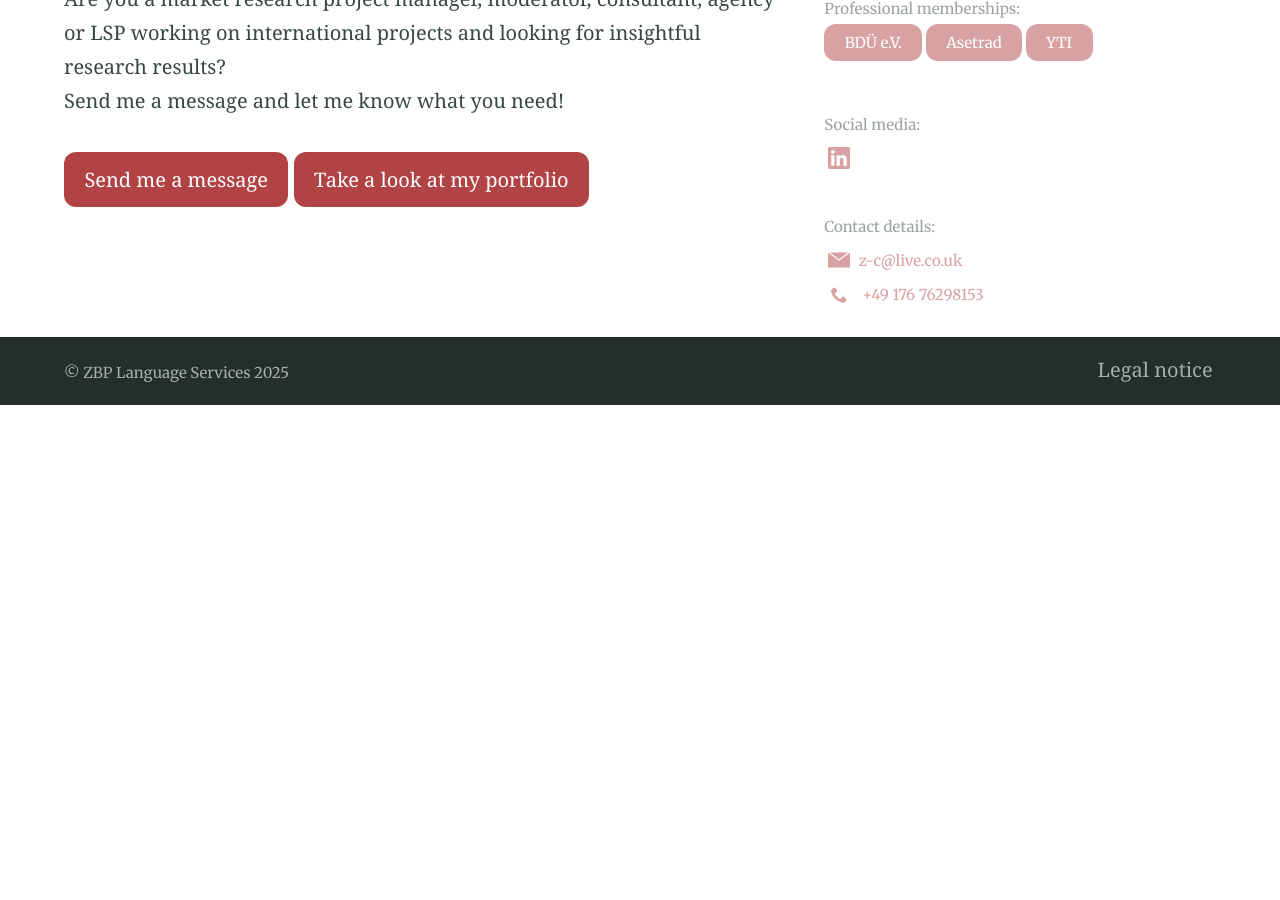
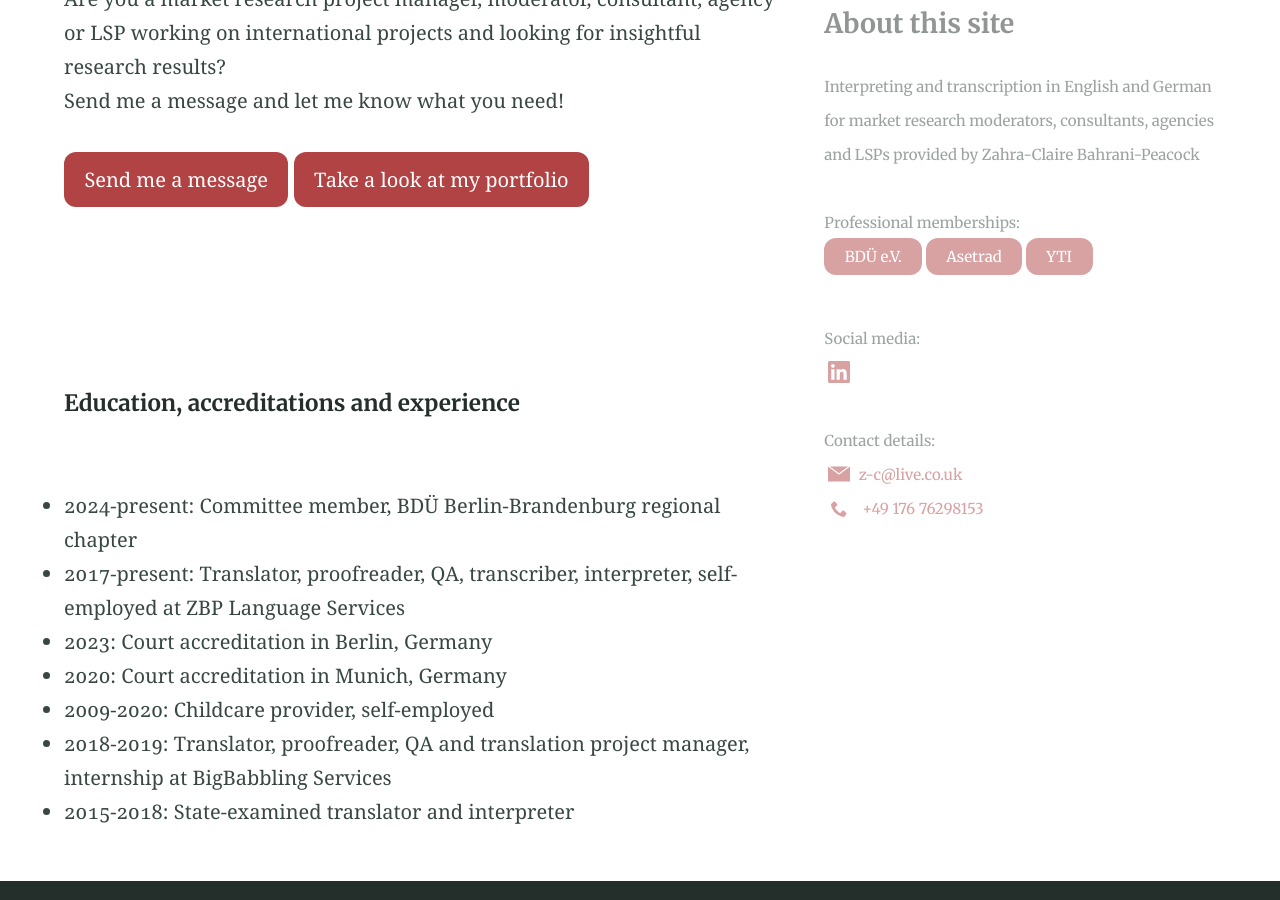
Before and after one commit to Website-2/certified.zbp-language-services.github.io, a Jekyll site: the page built from about.md, in a window 1280 px wide and 900 px high, scrolled down 1634 px. Built offline with Jekyll 4.4.1, drawn with Linux system fonts in a browser that asks for light colours; before the commit the page ends 2039 px from its top, so only the background shows below that.

```diff
--- a/about.md
+++ b/about.md
@@ -25,3 +25,15 @@ Are you a market research project manager, moderator, consultant, agency or LSP
 <br>Send me a message and let me know what you need!<br><br>
 {% include button.html text="Send me a message" link="/contact.html" color="#b14345" %} {% include button.html text="Take a look at my portfolio" link="portfolio/" color="#b14345" %}
 <br>
+
+
+<br>
+<h5>Education, accreditations and experience</h5>
+<br>
+* 2024-present: Committee member, BDÜ Berlin-Brandenburg regional chapter
+* 2017-present: Translator, proofreader, QA, transcriber, interpreter, self-employed at ZBP Language Services
+* 2023: Court accreditation in Berlin, Germany
+* 2020: Court accreditation in Munich, Germany
+* 2009-2020: Childcare provider, self-employed
+* 2018-2019: Translator, proofreader, QA and translation project manager, internship at BigBabbling Services
+* 2015-2018: State-examined translator and interpreter
```
Also changed, not shown: portfolio.md (deleted, +0 -20 lines).
